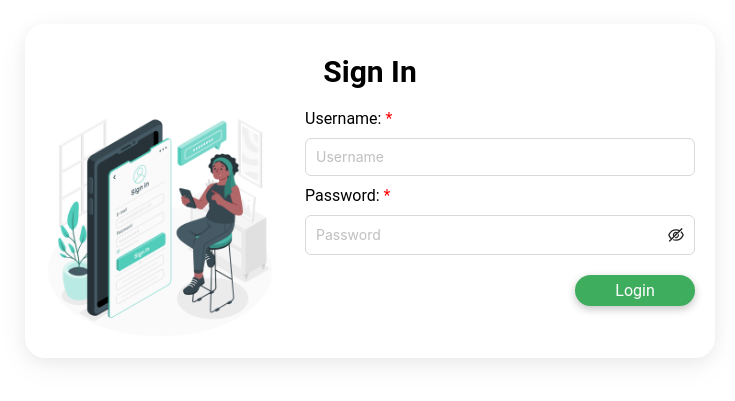
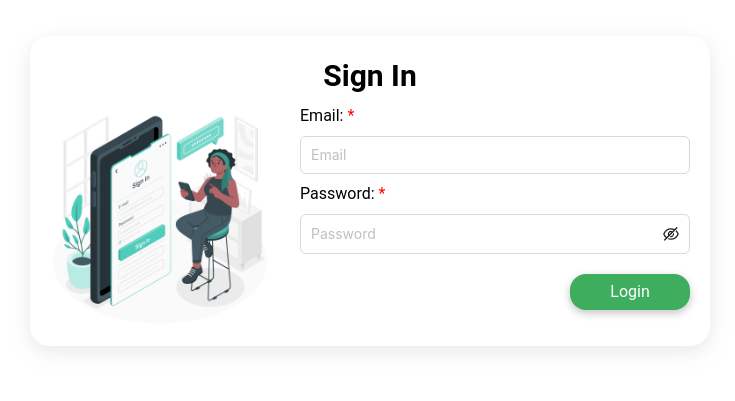
Before and after one commit to vung2701/todo_app_reactjs_redux, a React (Vite) app: page /login in a window 1280 px wide. Shown: the part 189-590 px from the top of the page, without its empty margins (270-1005 px from the left). Built offline with nearby package versions, Linux system fonts and the light colour scheme.

Commit message:
update login

```diff
--- a/src/components/button/buttons.module.css
+++ b/src/components/button/buttons.module.css
@@ -1,6 +1,6 @@
 .button {
   border-radius: 16px;
-  padding: 6px 14px;
+  padding: 8px 14px;
   display: flex;
   height: unset;
   position: relative;
--- a/src/index.css
+++ b/src/index.css
@@ -8,6 +8,7 @@ body {
 * {
   font-family: 'Roboto', sans-serif;
   font-size: 16px;
+  line-height: 20px;
 }
 
 :root {
--- a/src/layouts/header/Headers.tsx
+++ b/src/layouts/header/Headers.tsx
@@ -2,12 +2,14 @@ import { Header } from 'antd/es/layout/layout';
 import styles from './headers.module.css';
 import Logos from './Logos';
 import Menus from './Menus';
+import RightMenu from './RightMenu';
 
 export default function Headers() {
   return (
     <Header className={`${styles.headers}`}>
       <Logos />
       <Menus />
+      <RightMenu />
     </Header>
   );
 }
--- a/src/layouts/header/RightMenu.tsx
+++ b/src/layouts/header/RightMenu.tsx
@@ -0,0 +1,25 @@
+import { useDispatch } from 'react-redux';
+import { logoutUser } from '../../services/apiAuth';
+import styles from './headers.module.css';
+import { logout } from '../../redux/authSlice';
+import { useNavigate } from 'react-router-dom';
+export default function RightMenu() {
+  const dispatch = useDispatch();
+  const navigate = useNavigate();
+
+  const handleLogout = async () => {
+    try {
+      await logoutUser();
+      localStorage.removeItem('accessToken');
+      dispatch(logout());
+      navigate('/login');
+    } catch (error) {
+      console.error('Logout failed', error);
+    }
+  };
+  return (
+    <ul className={`${styles.rightMenus}`}>
+      <li onClick={handleLogout}>Logout</li>
+    </ul>
+  );
+}
--- a/src/layouts/header/headers.module.css
+++ b/src/layouts/header/headers.module.css
@@ -40,14 +40,20 @@
   margin: 0;
   padding: 0;
 }
-.menus ul li {
+ul li {
   cursor: pointer;
   color: var(--color_white);
 }
-.menus ul li a {
+ul li a {
   color: var(--color_white);
 }
 
 .menuItem.active a {
   color: var(--color_orange);
 }
+
+/* Right Menu */
+.rightMenu {
+  justify-self: flex-end;
+  color: var(--color_white);
+}
--- a/src/pages/Auth/Login.tsx
+++ b/src/pages/Auth/Login.tsx
@@ -4,26 +4,36 @@ import styles from './auth.module.css';
 import * as Yup from 'yup';
 import Inputs from '../../components/forms/input/Inputs';
 import Buttons from '../../components/button/Buttons';
+import { useDispatch } from 'react-redux';
+import { loginUser } from '../../services/apiAuth';
+import { login } from '../../redux/authSlice';
 
 export default function Login() {
+  const dispatch = useDispatch();
   const initialValues = {
-    username: '',
+    email: '',
     password: ''
   };
 
   const validationSchema = Yup.object().shape({
-    // Basic Information Validation
-    username: Yup.string().required('Username is required'),
+    email: Yup.string().required('Email is required').min(3, 'Email must be at least 3 characters'),
     password: Yup.string().required('Password is required')
+    // .min(8, 'Password must be at least 8 characters')
+    // .matches(/(?=.*[0-9])/, 'Password must contain a number')
+    // .matches(/(?=.*[a-z])/, 'Password must contain a lowercase letter')
+    // .matches(/(?=.*[A-Z])/, 'Password must contain an uppercase letter')
+    // .matches(/(?=.*[!@#$%^&*])/, 'Password must contain a special character')
   });
 
   const onSubmit = async (values, actions) => {
     try {
-      // const res = await userLogin(values);
-      // login(res?.data?.token, res?.data?.refresh_token, true);
+      const response = await loginUser(values);
+      console.log(response);
+      const { user } = response?.data;
+      localStorage.setItem('accessToken', response.data.accessToken); // Store token locally if needed
+      dispatch(login(user));
     } catch (error) {
-      toast.error('Login error');
-    } finally {
+      console.error('Login failed', error);
     }
   };
 
@@ -52,15 +62,15 @@ export default function Login() {
                   <Inputs
                     customClass={styles.loginInput}
                     wrap
-                    labels="Username"
+                    labels="Email"
                     required={true}
                     type="text"
-                    name="username"
-                    placeholder={'Username'}
-                    value={formik.values.username}
+                    name="email"
+                    placeholder={'Email'}
+                    value={formik.values.email}
                     onChange={formik.handleChange}
-                    touched={formik.touched.username}
-                    errors={formik.errors.username}
+                    touched={formik.touched.email}
+                    errors={formik.errors.email}
                   />
                   <Inputs
                     wrap
--- a/src/pages/Auth/Register.tsx
+++ b/src/pages/Auth/Register.tsx
@@ -19,13 +19,12 @@ export default function Register() {
   const validationSchema = Yup.object().shape({
     username: Yup.string().required('Username is required').min(3, 'Username must be at least 3 characters'),
     email: Yup.string().email('Invalid email format').required('Email is required'),
-    password: Yup.string()
-      .required('Password is required')
-      .min(8, 'Password must be at least 8 characters')
-      .matches(/(?=.*[0-9])/, 'Password must contain a number')
-      .matches(/(?=.*[a-z])/, 'Password must contain a lowercase letter')
-      .matches(/(?=.*[A-Z])/, 'Password must contain an uppercase letter')
-      .matches(/(?=.*[!@#$%^&*])/, 'Password must contain a special character'),
+    password: Yup.string().required('Password is required'),
+    // .min(8, 'Password must be at least 8 characters')
+    // .matches(/(?=.*[0-9])/, 'Password must contain a number')
+    // .matches(/(?=.*[a-z])/, 'Password must contain a lowercase letter')
+    // .matches(/(?=.*[A-Z])/, 'Password must contain an uppercase letter')
+    // .matches(/(?=.*[!@#$%^&*])/, 'Password must contain a special character'),
     confirmPassword: Yup.string()
       .oneOf([Yup.ref('password'), null], 'Passwords must match')
       .required('Confirm Password is required')
--- a/src/pages/Auth/auth.module.css
+++ b/src/pages/Auth/auth.module.css
@@ -6,7 +6,7 @@
 }
 
 .forms {
-  width: 650px;
+  width: 640px;
   max-width: 100%;
   background: #fff;
   margin: auto;
@@ -32,7 +32,7 @@
 }
 
 .imgBox img {
-  width: 230px;
+  width: 220px;
   object-fit: contain;
 }
 
```
